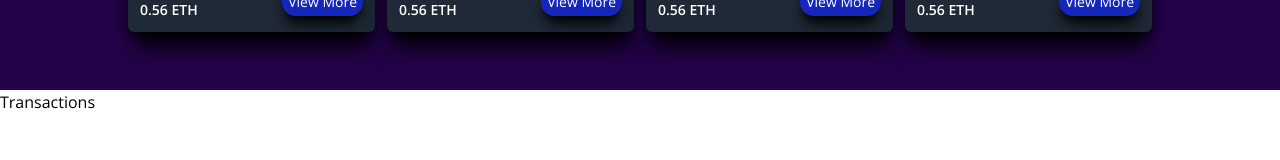
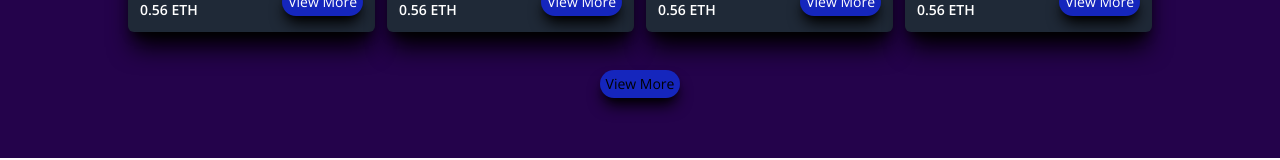
Before and after one commit to NayanSubedi/NFTNexus, a React (Create React App) app: page / in a window 1280 px wide. Shown: the part 1382-1542 px from the top of the page. Before the commit the page ends 1496 px from the top, so only its background shows below. Built offline with nearby package versions, Linux system fonts and the light colour scheme.

Commit message:
correction

```diff
--- a/src/components/Artworks.jsx
+++ b/src/components/Artworks.jsx
@@ -9,9 +9,12 @@ const Artworks = () => {
         <div className="grid grid-cols-1 md:grid-cols-3 lg:grid-cols-4 gap-6 md:gap-4 lg:gap-3 py-2.5">
           {Array(4)
             .fill()
-            .map((_, i) => (
+            .map((nft, i) => (
               <Card key={i} nft={i + 1} />
             ))}
+        </div>
+        <div className="text-center my-5">
+        <button className='shadow-lg shadow-black text-sm bg-[#1526bd] hover:bg-[#b45609] rounded-full px-1.5 py-1'>View More</button>
         </div>
       </div>
     </div>
```
